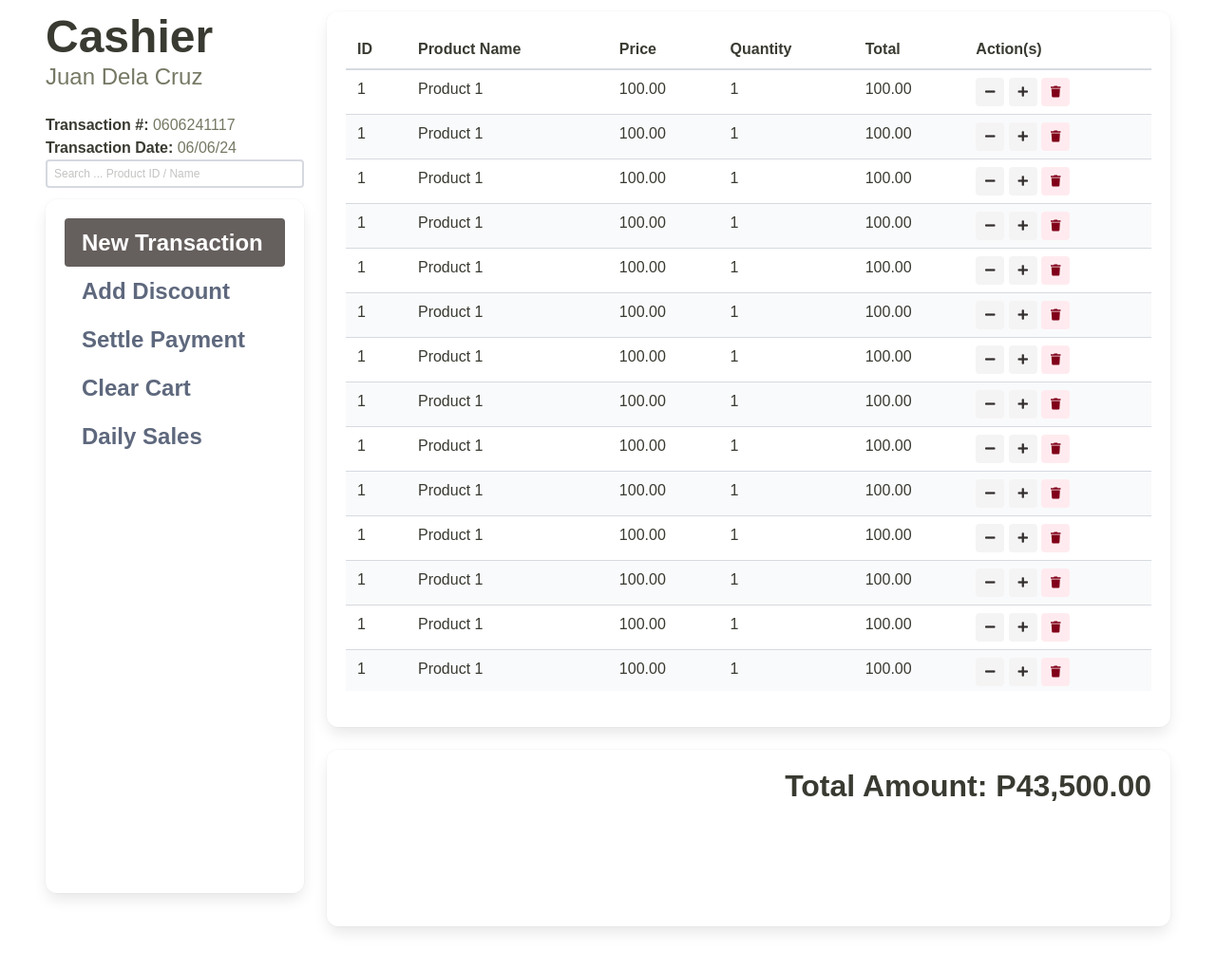
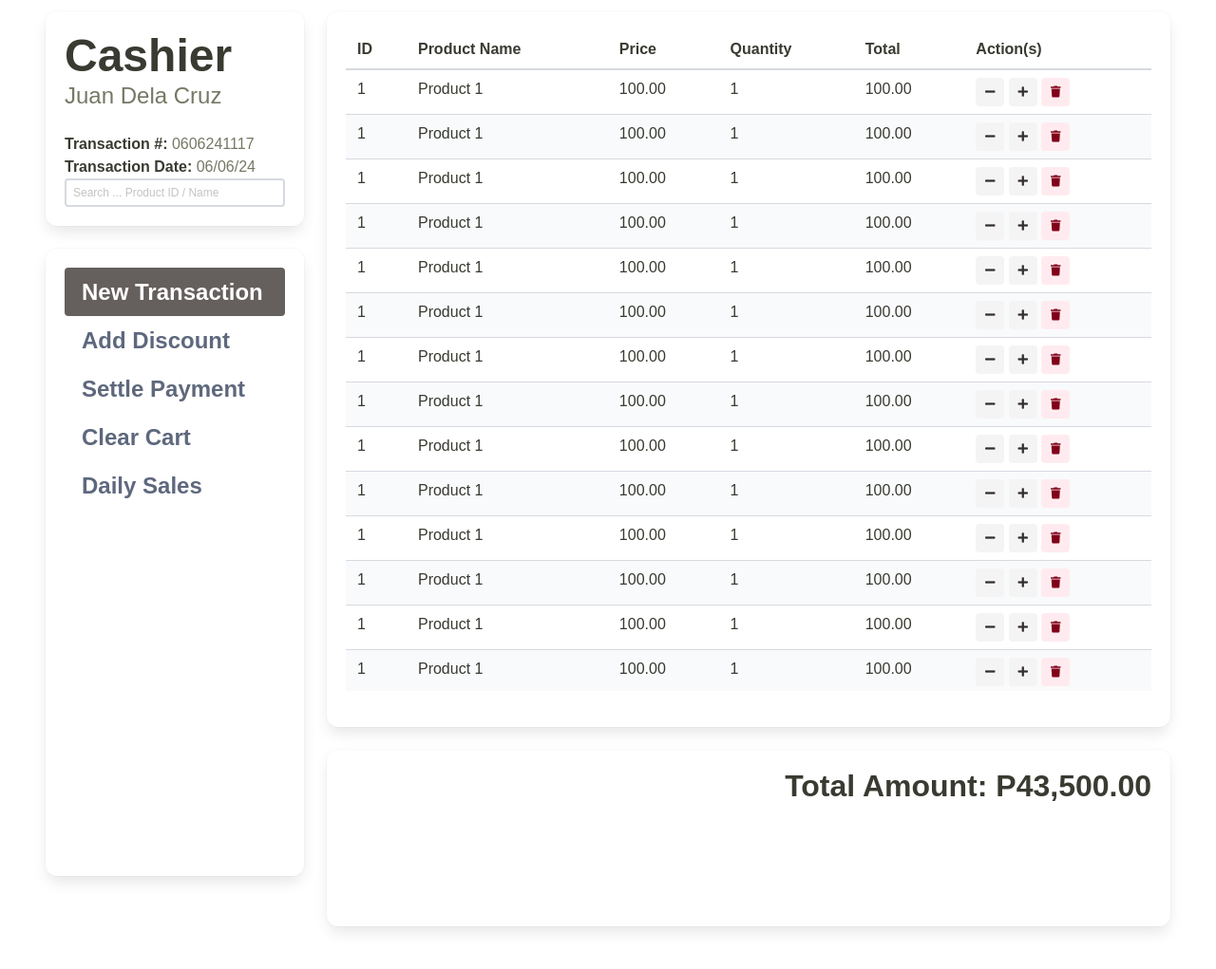
Before and after one commit to brandodt/GoodShot, a PHP site: page /cashier/index.php in a window 1280 px wide. Shown: the part 88-1109 px from the top of the page at 95% size. Run offline with PHP 8.4, Linux system fonts and the light colour scheme; the visitor is signed in with stand-in values (Sample User, id 1); some web fonts are replaced.

Commit message:
chore: Update cashier wrapped in box

```diff
--- a/public/cashier/index.php
+++ b/public/cashier/index.php
@@ -57,6 +57,7 @@ if (!isset($_SESSION["username"]) || $_SESSION["role"] !== "cashier") {
     <section class="section">
         <div class="columns">
             <div class="column is-3">
+                <div class="box">
                     <h1 class="title is-1">Cashier</h1>
                     <h4 class="subtitle is-4">Juan Dela Cruz</h4>
                     <p>
@@ -70,7 +71,8 @@ if (!isset($_SESSION["username"]) || $_SESSION["role"] !== "cashier") {
                             <input class="input is-small" type="text" placeholder="Search ... Product ID / Name">
                         </div>
                     </div>
-                <div class="box" style="height: 63vh;">
+                </div>
+                <div class="box" style="height: 57vh;">
                     <aside class="menu has-text-centered">
                         <ul class="menu-list">
                             <li>
```
Lines whose indentation alone changed are shown as unchanged.
